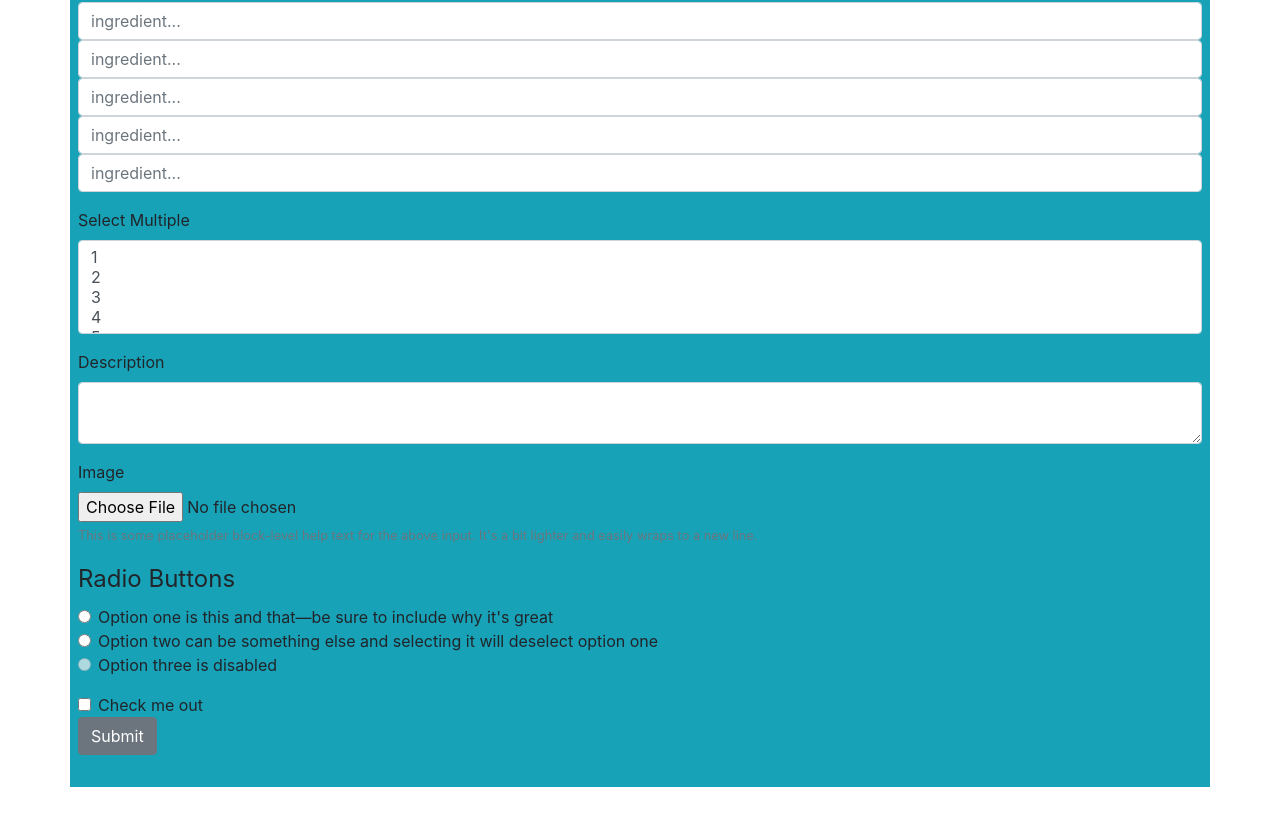
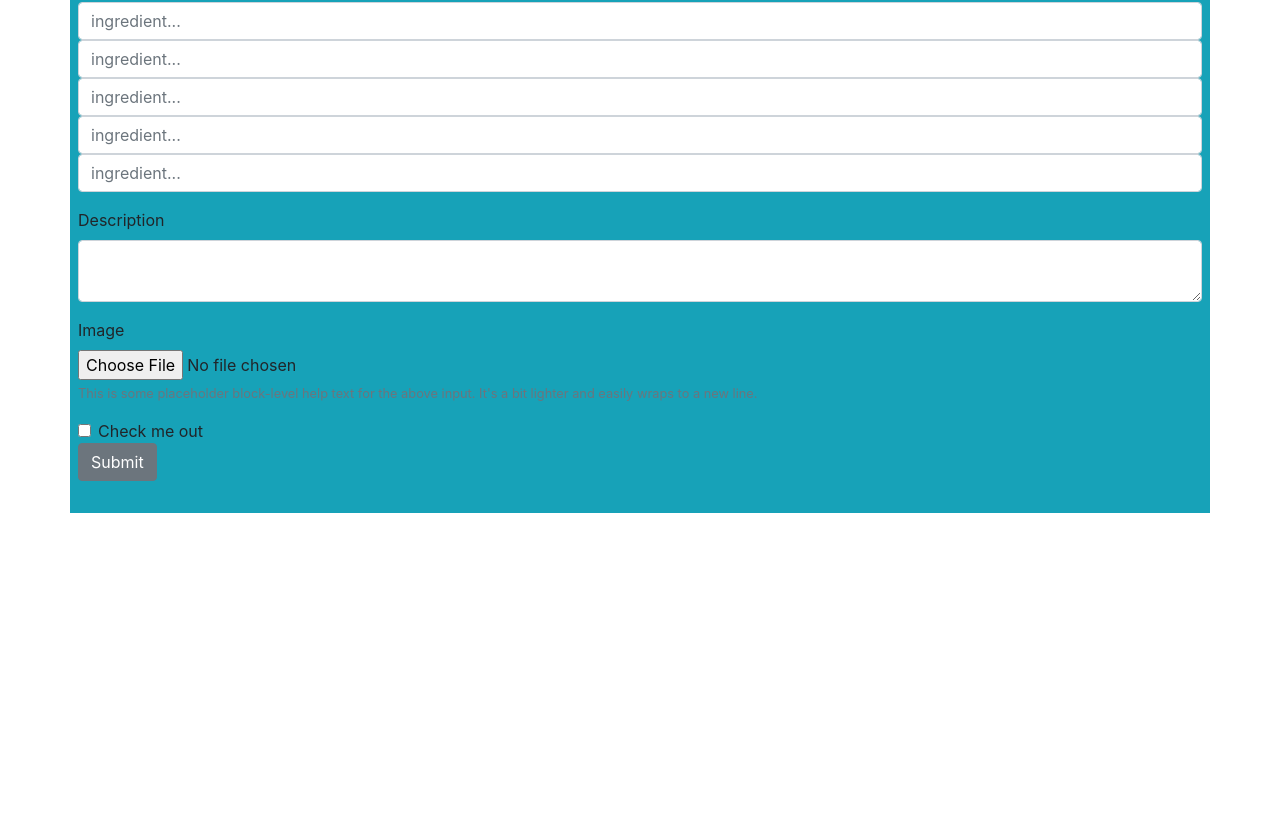
Before and after one commit to mwafaka/redux-projectDci, a React (Create React App) app: page /news in a window 1280 px wide. Shown: the part 1801-2626 px from the top of the page. After the commit the page ends 2382 px from the top, so only its background shows below. Built offline with nearby package versions, Linux system fonts and the light colour scheme.

Commit message:
css modifeid

```diff
--- a/src/Components/HomeSearch.css
+++ b/src/Components/HomeSearch.css
@@ -19,11 +19,14 @@
   float: left;
   margin: 4px auto;
   padding: 5%;
-  /* max-height: 50em; */
+  min-height: 50em;
 }
 /* .card-text {
   max-height: 50em;
 } */
 .style1 {
   width: 90%;
+  overflow-wrap: break-word;
+  /* word-wrap: break-word; */
+  hyphens: auto;
 }
--- a/src/Components/HomeSearch.jsx
+++ b/src/Components/HomeSearch.jsx
@@ -34,7 +34,6 @@ class HomeSearch extends Component {
               <Badge color="primary" className="style1">
                 {match.recipeName}
               </Badge>
-
               <CardText>
                 <p>Ingredient:</p>
                 {match.ingredients.map((x, i) => (
--- a/src/Components/News.jsx
+++ b/src/Components/News.jsx
@@ -176,21 +176,7 @@ export default class News extends Component {
                 placeholder="ingredient..."
               />
             </FormGroup>
-            <FormGroup>
-              <Label for="exampleSelectMulti">Select Multiple</Label>
-              <Input
-                type="select"
-                name="selectMulti"
-                id="exampleSelectMulti"
-                multiple
-              >
-                <option>1</option>
-                <option>2</option>
-                <option>3</option>
-                <option>4</option>
-                <option>5</option>
-              </Input>
-            </FormGroup>
+
             <FormGroup>
               <Label for="exampleText">Description</Label>
               <Input
@@ -208,27 +194,7 @@ export default class News extends Component {
                 input. It's a bit lighter and easily wraps to a new line.
               </FormText>
             </FormGroup>
-            <FormGroup tag="fieldset">
-              <legend>Radio Buttons</legend>
-              <FormGroup check>
-                <Label check>
-                  <Input type="radio" name="radio1" /> Option one is this and
-                  that—be sure to include why it's great
-                </Label>
-              </FormGroup>
-              <FormGroup check>
-                <Label check>
-                  <Input type="radio" name="radio1" /> Option two can be
-                  something else and selecting it will deselect option one
-                </Label>
-              </FormGroup>
-              <FormGroup check disabled>
-                <Label check>
-                  <Input type="radio" name="radio1" disabled /> Option three is
-                  disabled
-                </Label>
-              </FormGroup>
-            </FormGroup>
+
             <FormGroup check>
               <Label check>
                 <Input type="checkbox" /> Check me out
```
